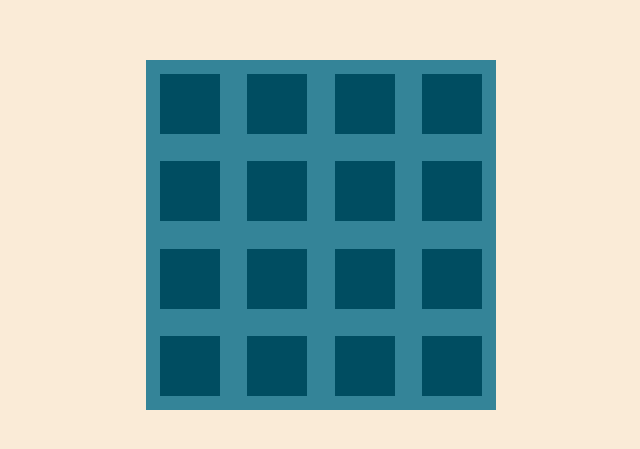
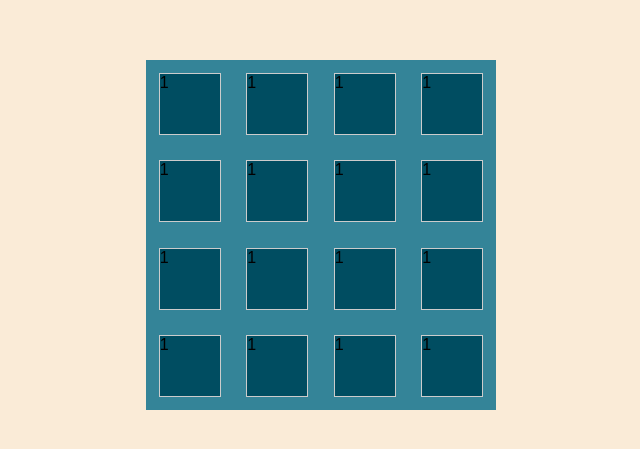
Before and after one commit to pragyes31/matchingGame, a website built with Parcel: page index.html in a window 1280 px wide. Shown: the part 165-614 px from the top of the page, without its empty margins (319-959 px from the left). Built offline with nearby package versions, Linux system fonts and the light colour scheme.

Commit message:
card flipping logic added

```diff
--- a/index.html
+++ b/index.html
@@ -8,22 +8,102 @@
   <body>
     <div id="app">
       <div class="matching-game">
-        <div class="box" data-number:1></div>
-        <div class="box" data-number:2></div>
-        <div class="box" data-number:3></div>
-        <div class="box" data-number:4></div>
-        <div class="box" data-number:5></div>
-        <div class="box" data-number:6></div>
-        <div class="box" data-number:7></div>
-        <div class="box" data-number:8></div>
-        <div class="box" data-number:9></div>
-        <div class="box" data-number:10></div>
-        <div class="box" data-number:11></div>
-        <div class="box" data-number:12></div>
-        <div class="box" data-number:13></div>
-        <div class="box" data-number:14></div>
-        <div class="box" data-number:15></div>
-        <div class="box" data-number:16></div>
+        <section class="match-box">
+          <div class="card">
+            <div class="front">1</div>
+            <div class="back">2</div>
+          </div>
+        </section>
+        <section class="match-box">
+          <div class="card">
+            <div class="front">1</div>
+            <div class="back">2</div>
+          </div>
+        </section>
+        <section class="match-box">
+          <div class="card">
+            <div class="front">1</div>
+            <div class="back">2</div>
+          </div>
+        </section>
+        <section class="match-box">
+          <div class="card">
+            <div class="front">1</div>
+            <div class="back">2</div>
+          </div>
+        </section>
+        <section class="match-box">
+          <div class="card">
+            <div class="front">1</div>
+            <div class="back">2</div>
+          </div>
+        </section>
+        <section class="match-box">
+          <div class="card">
+            <div class="front">1</div>
+            <div class="back">2</div>
+          </div>
+        </section>
+        <section class="match-box">
+          <div class="card">
+            <div class="front">1</div>
+            <div class="back">2</div>
+          </div>
+        </section>
+        <section class="match-box">
+          <div class="card">
+            <div class="front">1</div>
+            <div class="back">2</div>
+          </div>
+        </section>
+        <section class="match-box">
+          <div class="card">
+            <div class="front">1</div>
+            <div class="back">2</div>
+          </div>
+        </section>
+        <section class="match-box">
+          <div class="card">
+            <div class="front">1</div>
+            <div class="back">2</div>
+          </div>
+        </section>
+        <section class="match-box">
+          <div class="card">
+            <div class="front">1</div>
+            <div class="back">2</div>
+          </div>
+        </section>
+        <section class="match-box">
+          <div class="card">
+            <div class="front">1</div>
+            <div class="back">2</div>
+          </div>
+        </section>
+        <section class="match-box">
+          <div class="card">
+            <div class="front">1</div>
+            <div class="back">2</div>
+          </div>
+        </section>
+        <section class="match-box">
+          <div class="card">
+            <div class="front">1</div>
+            <div class="back">2</div>
+          </div>
+        </section>
+        <section class="match-box">
+          <div class="card">
+            <div class="front">1</div>
+            <div class="back">2</div>
+          </div>
+        </section>
+        <section class="match-box">
+          <div class="card">
+            <div class="front">1</div>
+            <div class="back">2</div>
+          </div>
+        </section>
       </div>
     </div>
 
--- a/src/index.js
+++ b/src/index.js
@@ -1 +1,10 @@
 import "./styles.css";
+
+const cards = document.querySelectorAll(".card");
+
+cards.forEach(card => {
+  card.addEventListener("click", function(e) {
+    console.log(e.target.parent);
+    e.target.parentElement.classList.toggle("flipped");
+  });
+});
--- a/src/styles.css
+++ b/src/styles.css
@@ -24,9 +24,36 @@ body {
   align-items: center;
 }
 
-.box {
+.match-box {
   width: 60px;
   height: 60px;
   background-color: #004d61;
   margin: 10px;
+  border: 1px solid #ccc;
+  perspective: 400px;
 }
+
+.card {
+  width: 100%;
+  height: 100%;
+  position: relative;
+  transition: transform 1s;
+  transform-style: preserve-3d;
+}
+
+.front,
+.back {
+  position: absolute;
+  height: 100%;
+  width: 100%;
+  backface-visibility: hidden;
+}
+
+.back {
+  background-color: #5bd1d7;
+  transform: rotateY(180deg);
+}
+
+.card.flipped {
+  transform: rotateY(180deg);
+}
```
